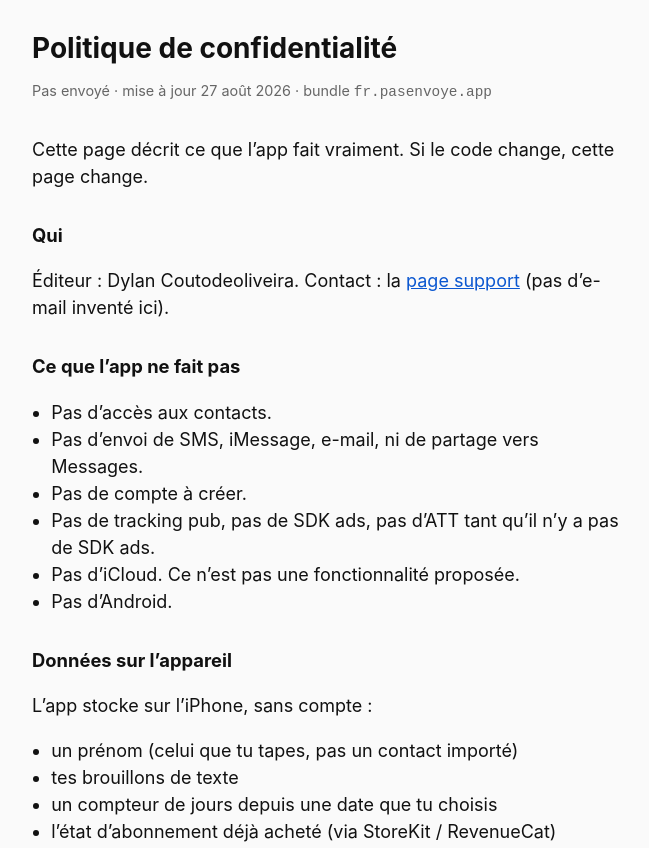
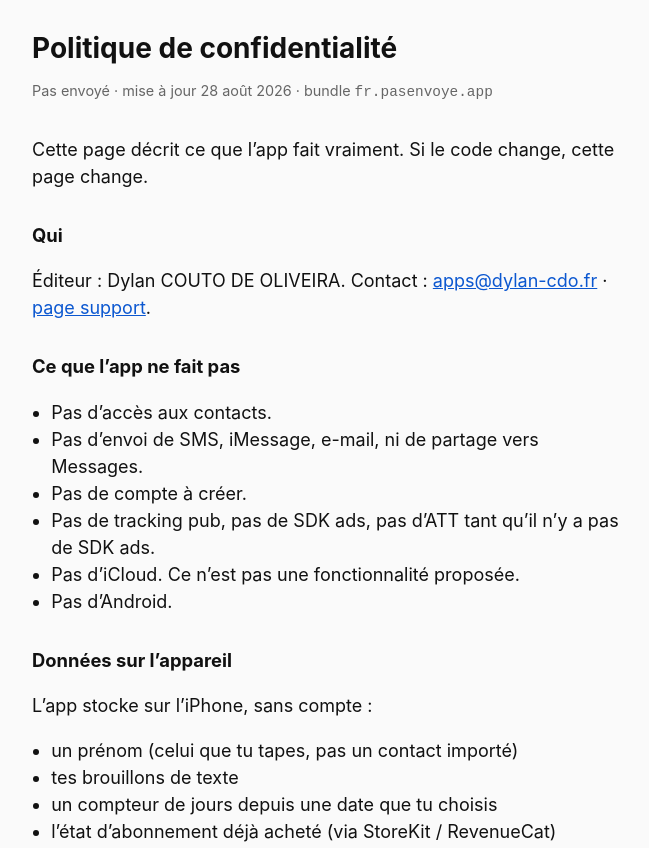
Before and after one commit to Spocsk/pas-envoye-legal, a plain HTML site: page confidentialite/index.html in a window 1280 px wide. Shown: the top 848 px of the page, without its empty margins (308-957 px from the left). Drawn offline with Linux system fonts and the light colour scheme.

Commit message:
Put support email apps@dylan-cdo.fr and publisher Dylan COUTO DE OLIVEIRA on legal pages.

```diff
--- a/confidentialite/index.html
+++ b/confidentialite/index.html
@@ -9,11 +9,11 @@
 <body>
 <main>
   <h1>Politique de confidentialité</h1>
-  <p class="meta">Pas envoyé · mise à jour 27 août 2026 · bundle <code>fr.pasenvoye.app</code></p>
+  <p class="meta">Pas envoyé · mise à jour 28 août 2026 · bundle <code>fr.pasenvoye.app</code></p>
   <p>Cette page décrit ce que l’app fait vraiment. Si le code change, cette page change.</p>
 
   <h2>Qui</h2>
-  <p>Éditeur : Dylan Coutodeoliveira. Contact : la <a href="../support/">page support</a> (pas d’e-mail inventé ici).</p>
+  <p>Éditeur : Dylan COUTO DE OLIVEIRA. Contact : <a href="mailto:apps@dylan-cdo.fr">apps@dylan-cdo.fr</a> · <a href="../support/">page support</a>.</p>
 
   <h2>Ce que l’app ne fait pas</h2>
   <ul>
```
